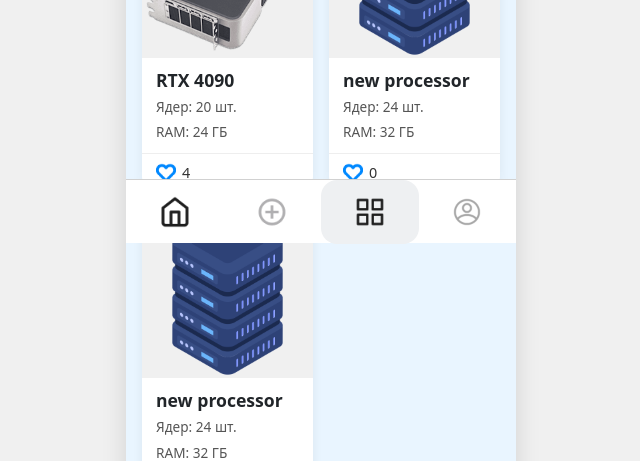
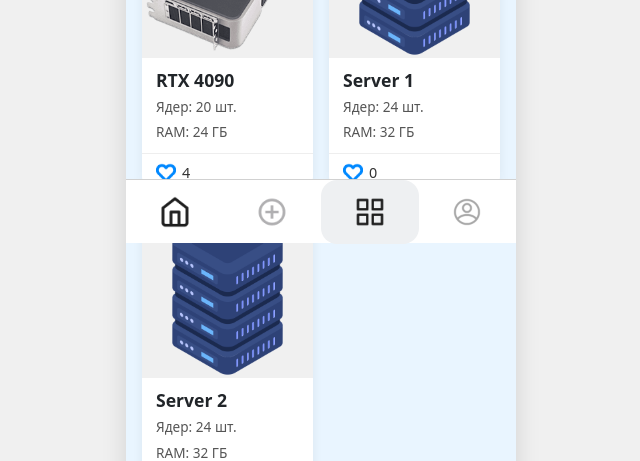
Before and after one commit to Alexey-creator875/RenderTimeEstimator-frontend, a React (Vite) app in the folder my-app/: page / in a window 1280 px wide. Shown: the part 557-1018 px from the top of the page, without its empty margins (319-959 px from the left). Built offline with nearby package versions, Linux system fonts and the light colour scheme.

Commit message:
change mock data

```diff
--- a/my-app/src/modules/mock.ts
+++ b/my-app/src/modules/mock.ts
@@ -45,8 +45,8 @@ export const RENDER_SERVER_UNITS_MOCK: RenderServerUnitsResult = {
     },
     {
       id: 4,
-      processor: "new processor",
-      description: "new description",
+      processor: "Server 1",
+      description: "Description of Server 1",
       status: "published",
       image: "",
       video: "",
@@ -57,8 +57,8 @@ export const RENDER_SERVER_UNITS_MOCK: RenderServerUnitsResult = {
     },
     {
       id: 5,
-      processor: "new processor",
-      description: "new description",
+      processor: "Server 2",
+      description: "Description of Server 2",
       status: "published",
       image: "",
       video: "",
```
